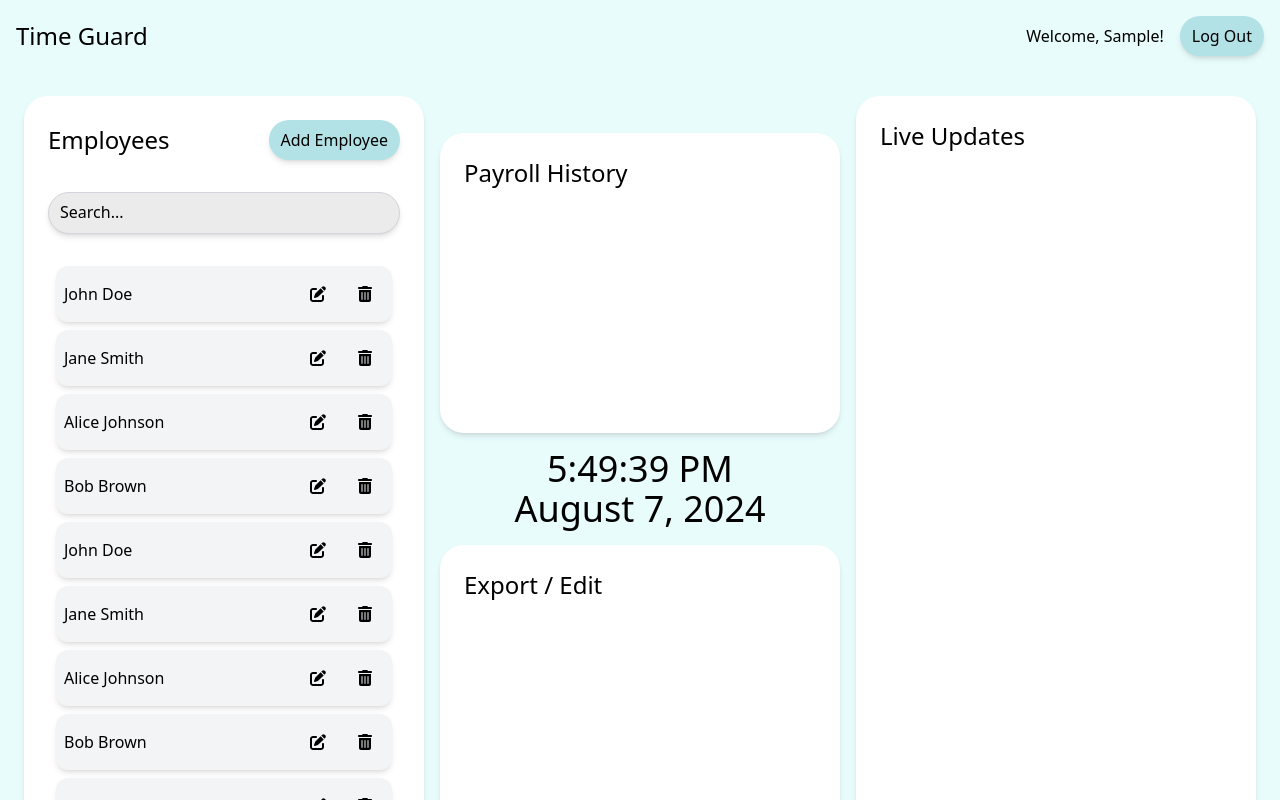
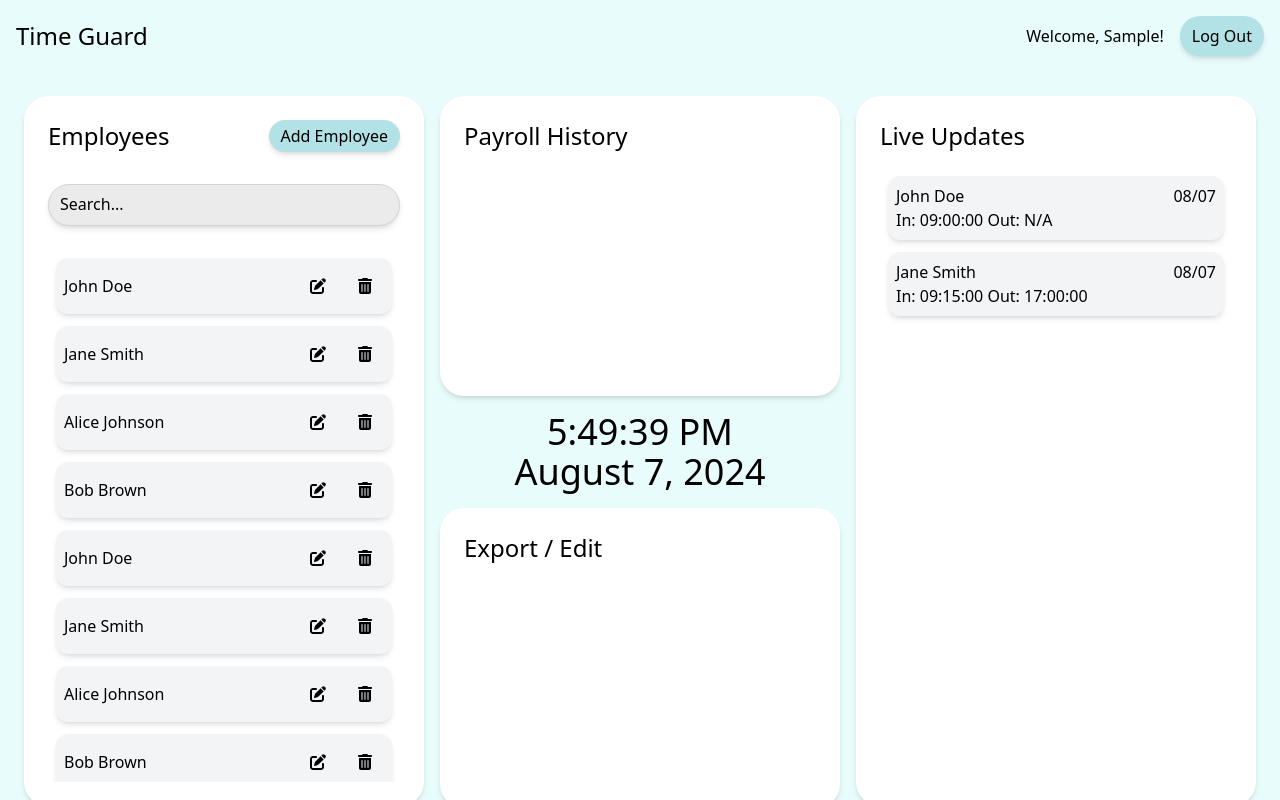
Before and after one commit to Trump7/Time_Guard, a React (Vite) app in the folder time-frontend/: page / in a window 1280 px wide. Both pictures are taken after typing "Sample", "Sample123" into the empty fields and a click on the button "Enter". Built offline with nearby package versions, Linux system fonts and the light colour scheme.

Commit message:
Added modals and 50% done with dashboard
Added a modal for delete, edit, and add employee.  Completed custom scrollbar for webpage, employee section, and live update section.  Added some formatting and placement for boxes

```diff
--- a/time-frontend/src/components/Modal.jsx
+++ b/time-frontend/src/components/Modal.jsx
@@ -3,7 +3,7 @@ import { FontAwesomeIcon } from '@fortawesome/react-fontawesome';
 import { faTimes, faExclamationCircle } from '@fortawesome/free-solid-svg-icons';
 import InputField from './InputField';
 
-const Modal = ({ isOpen, onClose, title, onSubmit, errors, values, onChange, fields }) => {
+const Modal = ({ isOpen, onClose, title, onSubmit, errors, values, onChange, fields, modalType, message }) => {
   if (!isOpen) return null;
 
   return (
@@ -15,7 +15,15 @@ const Modal = ({ isOpen, onClose, title, onSubmit, errors, values, onChange, fie
             <FontAwesomeIcon icon={faTimes} />
           </button>
         </div>
-        <form onSubmit={onSubmit}>
+        {Object.keys(errors).length > 0 && (
+          <div className="bg-red-500 text-white p-2 rounded mb-6">
+            {Object.values(errors).map((error, index) => (
+              <p key={index}>{error}</p>
+            ))}
+          </div>
+        )}
+        {modalType === 'edit' || modalType === 'add' ? (
+          <form onSubmit={onSubmit} noValidate>
             {fields.map((field, index) => (
               <div className="mb-4" key={index}>
                 <InputField
@@ -28,10 +36,25 @@ const Modal = ({ isOpen, onClose, title, onSubmit, errors, values, onChange, fie
                 />
               </div>
             ))}
-          <button type="submit" className="bg-button-color px-3 py-2 rounded-3xl shadow-md hover:bg-button-hover">
-            {title}
+            <button type="submit" className="bg-blue-500 text-white px-3 py-2 rounded shadow-md hover:bg-blue-700">
+              {modalType === 'edit' ? 'Save Information' : 'Add Employee'}
             </button>
           </form>
+        ) : (
+          modalType === 'message' && (
+            <div>
+              <p>{message}</p>
+              <div className="mt-4 flex justify-end space-x-2">
+                <button onClick={onClose} className="bg-gray-500 text-white px-3 py-2 rounded shadow-md hover:bg-gray-700">
+                  Cancel
+                </button>
+                <button onClick={onSubmit} className="bg-red-500 text-white px-3 py-2 rounded shadow-md hover:bg-red-700">
+                  I'm Sure
+                </button>
+              </div>
+            </div>
+          )
+        )}
       </div>
     </div>
   );
--- a/time-frontend/src/pages/dashboard.jsx
+++ b/time-frontend/src/pages/dashboard.jsx
@@ -13,22 +13,38 @@ const Dashboard = ({ userName, onLogout }) => {
 
   // Placeholder data for employees
   const [employees, setEmployees] = useState([
-    { id: 1, name: 'John Doe' },
-    { id: 2, name: 'Jane Smith' },
-    { id: 3, name: 'Alice Johnson' },
-    { id: 4, name: 'Bob Brown' },
-    { id: 5, name: 'John Doe' },
-    { id: 6, name: 'Jane Smith' },
-    { id: 7, name: 'Alice Johnson' },
-    { id: 8, name: 'Bob Brown' },
-    { id: 9, name: 'John Doe' },
-    { id: 10, name: 'Jane Smith' },
-    { id: 11, name: 'Alice Johnson' },
-    { id: 12, name: 'Bob Brown' },
+    { id: 1, name: 'John Doe', rfid: '123456', shortName: 'John' },
+    { id: 2, name: 'Jane Smith', rfid: '654321', shortName: 'Jane' },
+    { id: 3, name: 'Alice Johnson', rfid: '112233', shortName: 'Alice' },
+    { id: 4, name: 'Bob Brown', rfid: '445566', shortName: 'Bob' },
+    { id: 5, name: 'John Doe', rfid: '123456', shortName: 'John' },
+    { id: 6, name: 'Jane Smith', rfid: '654321', shortName: 'Jane' },
+    { id: 7, name: 'Alice Johnson', rfid: '112233', shortName: 'Alice' },
+    { id: 8, name: 'Bob Brown', rfid: '445566', shortName: 'Bob' },
+    { id: 9, name: 'John Doe', rfid: '123456', shortName: 'John' },
+    { id: 10, name: 'Jane Smith', rfid: '654321', shortName: 'Jane' },
+    { id: 11, name: 'Alice Johnson', rfid: '112233', shortName: 'Alice' },
+    { id: 12, name: 'Bob Brown', rfid: '445566', shortName: 'Bob' },
+    { id: 13, name: 'a', rfid: '123456', shortName: 'John' },
+    { id: 14, name: 'a', rfid: '654321', shortName: 'Jane' },
+    { id: 15, name: 'a', rfid: '112233', shortName: 'Alice' },
+    { id: 16, name: 'a', rfid: '445566', shortName: 'Bob' },
+    // Add more employees as needed
   ]);
+
+  // Placeholder data for live updates section
+  const [liveUpdates, setLiveUpdates] = useState([
+    { id: 1, name: 'John Doe', date: '08/07', inTime: '09:00:00', outTime: '' },
+    { id: 2, name: 'Jane Smith', date: '08/07', inTime: '09:15:00', outTime: '17:00:00' },
+    // Add more updates as needed
+  ]);
+
 
   const [searchTerm, setSearchTerm] = useState('');
   const [isModalOpen, setIsModalOpen] = useState(false);
+  const [modalType, setModalType] = useState('');
+  const [modalMessage, setModalMessage] = useState('');
+  const [selectedEmployee, setSelectedEmployee] = useState(null);
   const [newEmployee, setNewEmployee] = useState({ fullName: '', rfid: '', shortName: '' });
   const [errors, setErrors] = useState({});
 
@@ -38,12 +54,30 @@ const Dashboard = ({ userName, onLogout }) => {
   );
 
   const handleAddEmployeeClick = () => {
+    setNewEmployee({ fullName: '', rfid: '', shortName: '' });
+    setErrors({});
+    setModalType('add');
+    setIsModalOpen(true);
+  };
+
+  const handleEditEmployeeClick = (employee) => {
+    setSelectedEmployee(employee);
+    setNewEmployee({ fullName: employee.name, rfid: employee.rfid, shortName: employee.shortName });
+    setErrors({});
+    setModalType('edit');
+    setIsModalOpen(true);
+  };
+
+  const handleDeleteEmployeeClick = (employee) => {
+    setSelectedEmployee(employee);
+    setModalMessage('Are you sure you would like to delete this employee? This will remove all history entries associated with this employee. Once done, this cannot be undone!');
+    setModalType('message');
     setIsModalOpen(true);
   };
 
   const handleCloseModal = () => {
     setIsModalOpen(false);
-    setNewEmployee({ fullName: '', rfid: '', shortName: '' });
+    setSelectedEmployee(null);
     setErrors({});
   };
 
@@ -55,6 +89,7 @@ const Dashboard = ({ userName, onLogout }) => {
     e.preventDefault();
     let newErrors = {};
 
+    if (modalType === 'edit' || modalType === 'add') {
       if (!newEmployee.fullName) newErrors.fullName = 'Full Name is required';
       if (!newEmployee.rfid) newErrors.rfid = 'RFID Number is required';
       if (newEmployee.rfid.includes(' ')) newErrors.rfid = 'RFID Number should not contain spaces';
@@ -64,22 +99,33 @@ const Dashboard = ({ userName, onLogout }) => {
       setErrors(newErrors);
 
       if (Object.keys(newErrors).length === 0) {
-      setEmployees([...employees, { id: employees.length + 1, name: newEmployee.fullName }]);
+        if (selectedEmployee && modalType === 'edit') {
+          // Update employee
+          setEmployees(employees.map(emp => (emp.id === selectedEmployee.id ? { ...emp, ...newEmployee, name: newEmployee.fullName } : emp)));
+        } else if (modalType === 'add') {
+          // Add new employee
+          setEmployees([...employees, { id: employees.length + 1, ...newEmployee, name: newEmployee.fullName }]);
+        }
+        handleCloseModal();
+      }
+    } else if (modalType === 'message') {
+      // Delete employee
+      setEmployees(employees.filter(emp => emp.id !== selectedEmployee.id));
       handleCloseModal();
     }
   };
 
   return (
-    <div className="flex flex-col h-screen overflow-hidden">
+    <div className="flex flex-col h-screen w-screen overflow-auto">
       <Header isLoggedIn={true} userName={userName} onLogout={onLogout} />
-      <div className="flex flex-grow justify-center p-6 bg-main-background space-x-4">
+      <div className="flex flex-grow justify-center p-6 bg-main-background space-x-4 overflow-auto">
         {/* Employee Box */}
-        <div className="flex flex-col bg-white p-6 rounded-3xl shadow-md min-w-[400px] max-w-[500px] min-h-[300px] max-h-[800px]">
+        <div className="flex flex-col bg-white p-6 rounded-3xl shadow-md min-w-[300px] max-w-[400px] min-h-[710px] flex-grow">
           <div className="flex justify-between items-center mb-8">
             <h3 className="text-2xl">Employees</h3>
             <button
               onClick={handleAddEmployeeClick}
-              className="bg-button-color rounded-3xl text-black px-3 py-2 rounded shadow-md hover:bg-button-hover"
+              className="bg-button-color rounded-3xl text-black px-3 py-1 rounded shadow-md hover:bg-button-hover"
             >
               Add Employee
             </button>
@@ -92,13 +138,13 @@ const Dashboard = ({ userName, onLogout }) => {
           />
           <div className="overflow-y-auto flex-grow scrollbar p-2" style={{ maxHeight: '600px' }}>
             {filteredEmployees.map(employee => (
-              <div key={employee.id} className="flex justify-between items-center bg-gray-100 p-2 mb-2 rounded-xl shadow-md">
+              <div key={employee.id} className="flex justify-between items-center bg-gray-100 p-2 mb-3 rounded-xl shadow-md">
                 <span>{employee.name}</span>
                 <div>
-                  <button className="px-3 py-2 rounded hover:bg-gray-200 mr-2">
+                  <button onClick={() => handleEditEmployeeClick(employee)} className="px-3 py-2 rounded hover:bg-gray-200 mr-2">
                     <FontAwesomeIcon icon={faEdit} />
                   </button>
-                  <button className="px-3 py-2 rounded hover:bg-gray-200">
+                  <button onClick={() => handleDeleteEmployeeClick(employee)} className="px-3 py-2 rounded hover:bg-gray-200">
                     <FontAwesomeIcon icon={faTrashAlt} />
                   </button>
                 </div>
@@ -106,28 +152,51 @@ const Dashboard = ({ userName, onLogout }) => {
             ))}
           </div>
         </div>
-        {/* Middle Boxes and Time/Date */}
-        <div className="flex flex-col justify-center items-center space-y-4 flex-grow max-w-2xl">
-          <div className="flex bg-white p-6 rounded-3xl shadow-md max-w-[400px] min-w-[300px] min-h-[300px] w-full">
+
+        {/* Middle Column */}
+        <div className="flex flex-col justify-between items-center flex-grow min-w-[300px] max-w-[400px]">
+          <div className="flex bg-white p-6 rounded-3xl shadow-md w-full h-full min-h-[300px]">
             <h3 className="text-2xl mb-4">Payroll History</h3>
           </div>
-          <div className="text-center">
+          <div className="flex flex-col items-center justify-center flex-grow mb-4 mt-4">
             <p className="text-4xl">{formattedTime}</p>
             <p className="text-4xl">{formattedDate}</p>
           </div>
-          <div className="flex bg-white p-6 rounded-3xl shadow-md max-w-[400px] min-w-[300px] min-h-[300px] w-full">
+          <div className="flex bg-white p-6 rounded-3xl shadow-md w-full h-full min-h-[300px]">
             <h3 className="text-2xl mb-4">Export / Edit</h3>
           </div>
         </div>
-        {/* Right Box */}
-        <div className="flex flex-col bg-white p-6 rounded-3xl shadow-md min-w-[400px] max-w-[500px] min-h-[300px] max-h-[800px]">
+
+
+        {/* Live Updates Box */}
+        <div className="flex flex-col bg-white p-6 rounded-3xl shadow-md min-w-[300px] max-w-[400px] min-h-[710px] flex-grow">
           <h3 className="text-2xl mb-4">Live Updates</h3>
+          <div className="overflow-y-auto flex-grow scrollbar p-2" style={{ maxHeight: '600px' }}>
+            {liveUpdates.map(update => (
+              <div key={update.id} className="flex flex-col bg-gray-100 p-2 mb-3 rounded-xl shadow-md">
+                <div className="flex justify-between">
+                  <span>{update.name}</span>
+                  <span>{update.date}</span>
+                </div>
+                <div>
+                  <span>In: {update.inTime}</span> <span>Out: {update.outTime || 'N/A'}</span>
                 </div>
               </div>
+            ))}
+          </div>
+        </div>
+      </div>
+
       <Modal
         isOpen={isModalOpen}
         onClose={handleCloseModal}
-        title="Add Employee"
+        title={
+          modalType === 'edit'
+            ? 'Edit Employee'
+            : modalType === 'message'
+            ? 'Delete Employee'
+            : 'Add Employee'
+        }
         onSubmit={handleSubmit}
         errors={errors}
         values={newEmployee}
@@ -135,8 +204,10 @@ const Dashboard = ({ userName, onLogout }) => {
         fields={[
           { name: 'fullName', type: 'text', placeholder: 'Full Name' },
           { name: 'rfid', type: 'text', placeholder: 'RFID Number' },
-          { name: 'shortName', type: 'text', placeholder: 'Short Name (Max 7 characters)' }
+          { name: 'shortName', type: 'text', placeholder: 'Short Name' }
         ]}
+        modalType={modalType}
+        message={modalMessage}
       />
     </div>
   );
```
Lines whose indentation alone changed are shown as unchanged.
